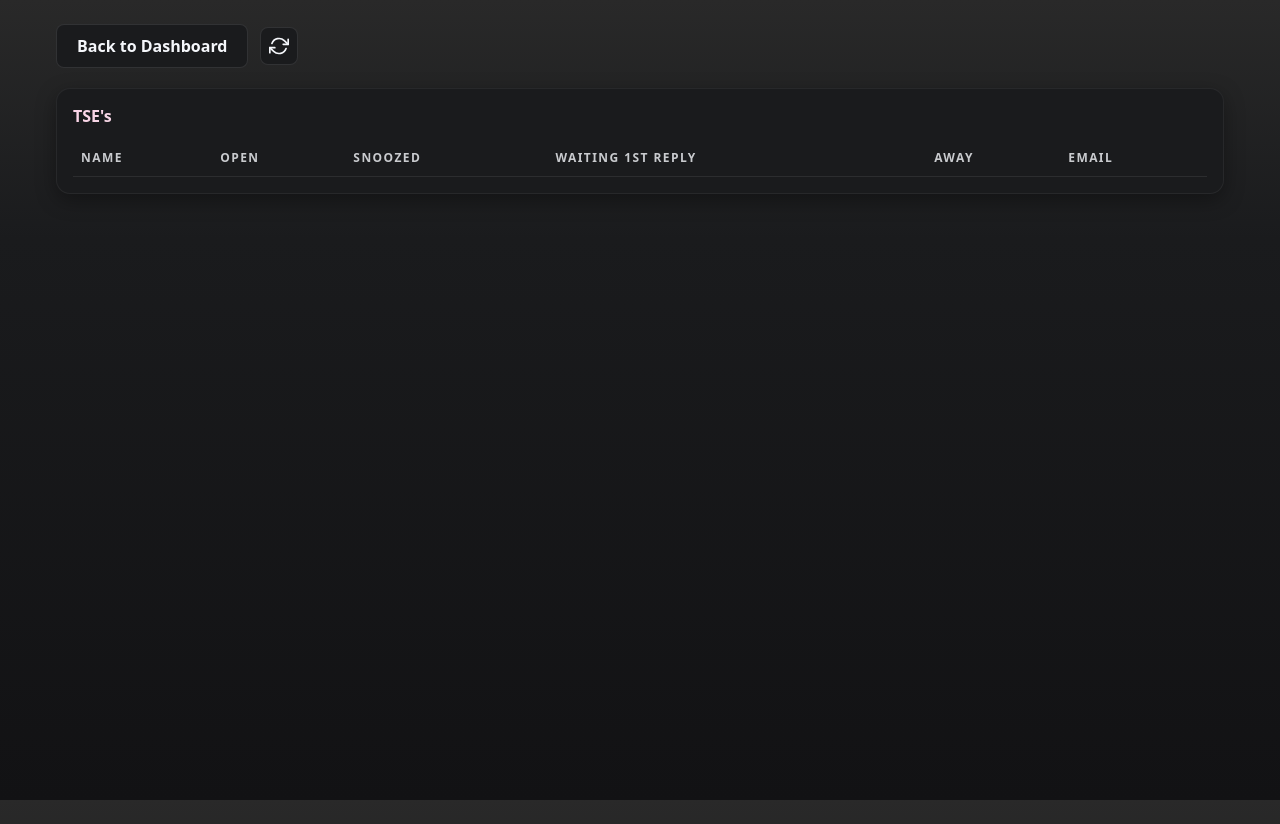
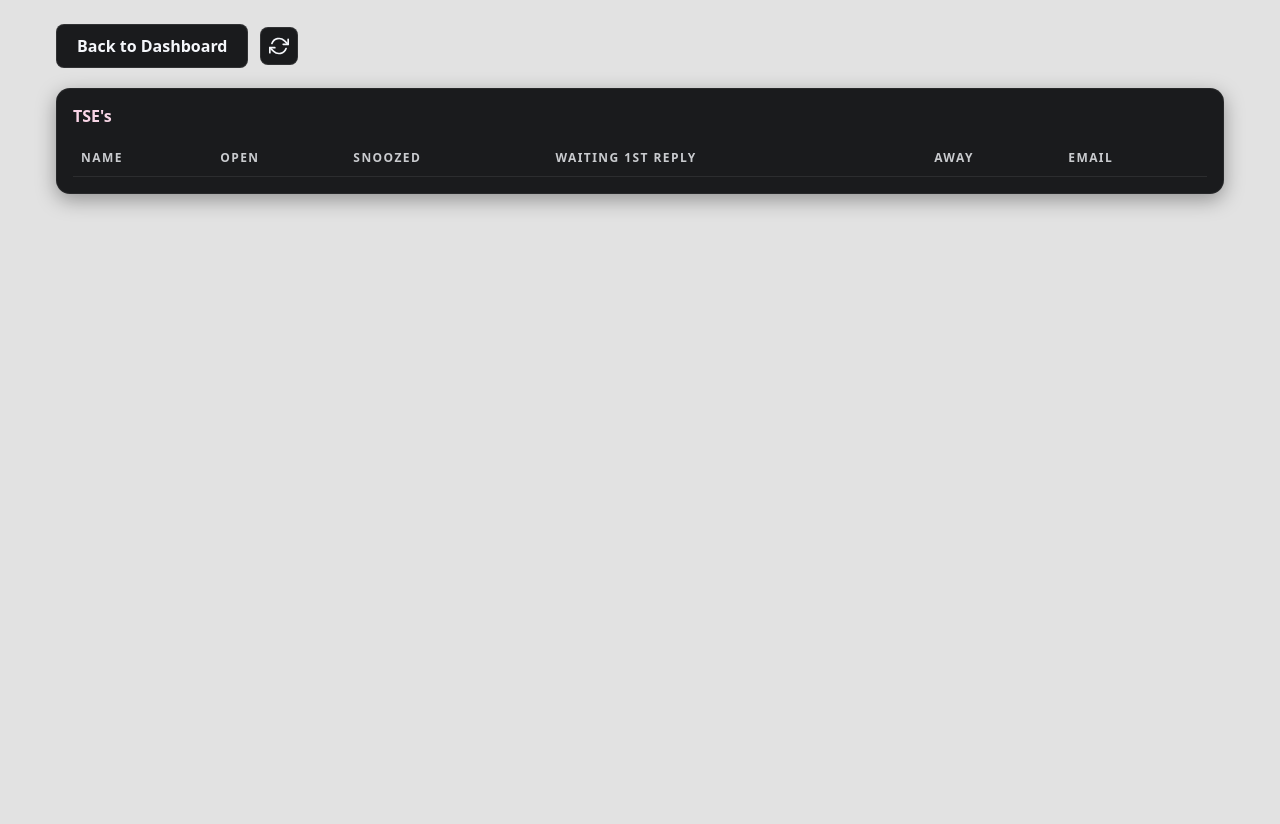
Before and after one commit to skalamerasigma/sql-intercom, a FastAPI app: template templates/tse.html in a window 1280 px wide. Run offline with FastAPI, Linux system fonts and the light colour scheme; the template is opened without the code that fills it, so the values that code supplies are empty; parts of the project's set-up code (start-up, migrations or seed data) failed here and were passed over.

Commit message:
Update background color in styles.css from gradient to solid light gray for improved visual consistency.

```diff
--- a/static/styles.css
+++ b/static/styles.css
@@ -18,7 +18,7 @@ html, body { height: 100%; }
 body {
 	margin: 0;
 	font-family: ui-sans-serif, system-ui, -apple-system, Segoe UI, Roboto, Arial, "Apple Color Emoji", "Segoe UI Emoji";
-	background: linear-gradient(180deg, var(--dark), #1a1b1d 30%, #121214);
+	background: #e2e2e2;
 	color: var(--text);
 }
 
```
